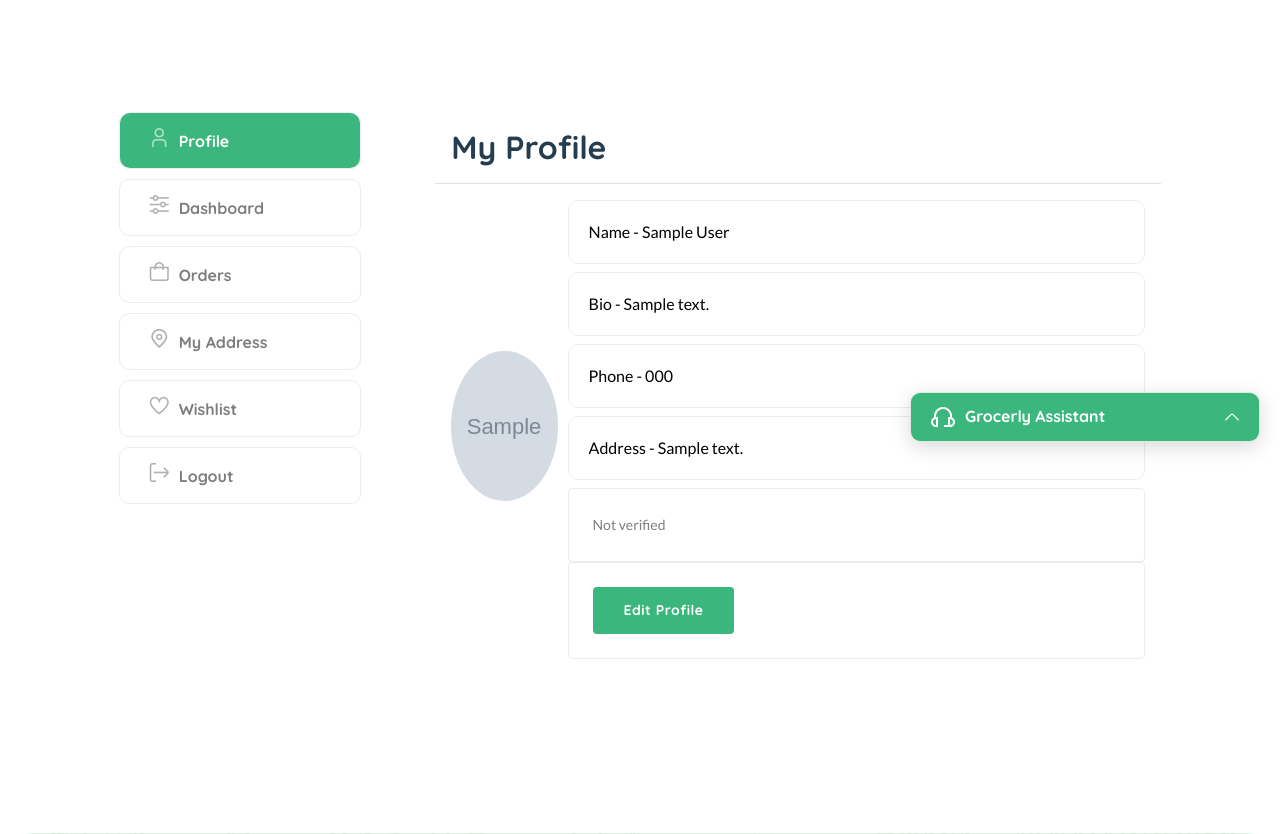
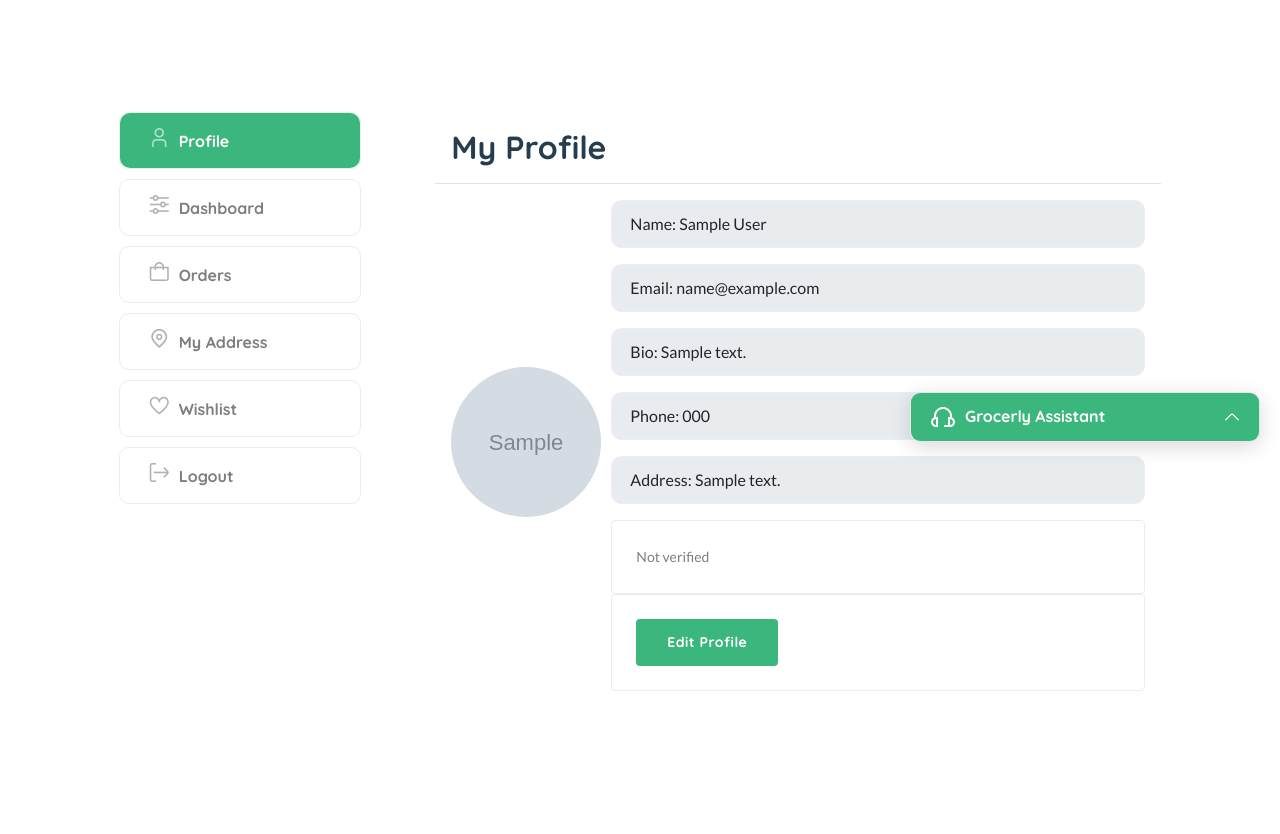
Before and after one commit to leducphat/grocerly-ecom, a Django app: template grocerly/templates/core/dashboard.html in a window 1280 px wide. Shown: the part 338-1172 px from the top of the page. Run offline with Django 3.2, Linux system fonts and the light colour scheme; the template is opened without the code that fills it: most values are stand-ins (such as "Sample title", 1, 10 or a date in 2020); grey boxes marked "Sample" are stand-in pictures; some libraries are stand-ins or nearby versions.

Commit message:
Enhance profile UI and default name
Refactor profile display and edit form for better UX: use Bootstrap form-control inputs and spacing in dashboard, add Email field, and show username as a fallback when full_name is missing. Also update the profile-edit form to default the Full Name input to profile.user.username if no value is provided. Files changed: grocerly/templates/core/dashboard.html, grocerly/templates/userauths/profile-edit.html.

```diff
--- a/grocerly/templates/core/dashboard.html
+++ b/grocerly/templates/core/dashboard.html
@@ -55,11 +55,22 @@
                                                     <span><img src="https://t4.ftcdn.net/jpg/00/64/67/63/360_F_64676383_LdbmhiNM6Ypzb3FM4PPuFP9rHe7ri8Ju.jpg" style="width: 150px; object-fit: cover; border-radius:50%; height:150px;" alt=""></span>
                                                     {% endif %}
                                                 </div>
-                                                <div>
-                                                    <span><input class="mb-2" type="text" value="{% trans 'Name' %} - {{ user_profile.full_name|default:'' }}" readonly></span>
-                                                    <span><input class="mb-2" type="text" value="{% trans 'Bio' %} - {{ user_profile.bio|default:'' }}" readonly></span>
-                                                    <span><input class="mb-2" type="text" value="{% trans 'Phone' %} - {{ user_profile.phone|default:'' }}" readonly></span>
-                                                    <span><input class="mb-2" type="text" value="{% trans 'Address' %} - {{ user_profile.address|default:'' }}" readonly></span>
+                                                <div style="flex: 1;">
+                                                    <div class="mb-3">
+                                                        <input class="form-control" type="text" value="{% trans 'Name' %}: {{ user_profile.full_name|default:user_profile.user.username }}" readonly>
+                                                    </div>
+                                                    <div class="mb-3">
+                                                        <input class="form-control" type="text" value="{% trans 'Email' %}: {{ user_profile.user.email }}" readonly>
+                                                    </div>
+                                                    <div class="mb-3">
+                                                        <input class="form-control" type="text" value="{% trans 'Bio' %}: {{ user_profile.bio|default:'' }}" readonly>
+                                                    </div>
+                                                    <div class="mb-3">
+                                                        <input class="form-control" type="text" value="{% trans 'Phone' %}: {{ user_profile.phone|default:'' }}" readonly>
+                                                    </div>
+                                                    <div class="mb-3">
+                                                        <input class="form-control" type="text" value="{% trans 'Address' %}: {{ user_profile.address|default:'' }}" readonly>
+                                                    </div>
                                                     {% if user_profile.verified %}
                                                     <div class="p-4 border rounded">
                                                         <span>{% trans "Verified" %}</span> <span><i class="fas fa-check-circle"></i></span>
--- a/grocerly/templates/userauths/profile-edit.html
+++ b/grocerly/templates/userauths/profile-edit.html
@@ -41,7 +41,7 @@
                                     <div class="row">
                                         <div class="form-group col-md-6">
                                             <label>Full Name</label>
-                                            <input type="text" class="form-control" name="full_name" value="{{ form.full_name.value|default_if_none:'' }}" placeholder="Full Name">
+                                            <input type="text" class="form-control" name="full_name" value="{% if form.full_name.value %}{{ form.full_name.value }}{% else %}{{ profile.user.username }}{% endif %}" placeholder="Full Name">
                                         </div>
                                         <div class="form-group col-md-6">
                                             <label>Phone</label>
```
